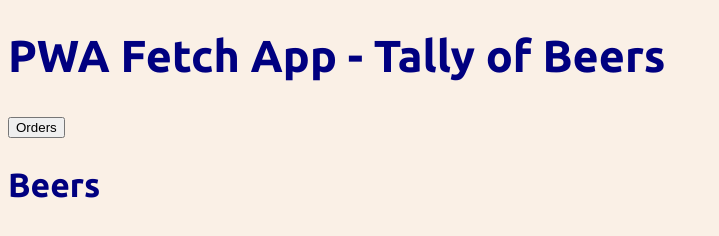
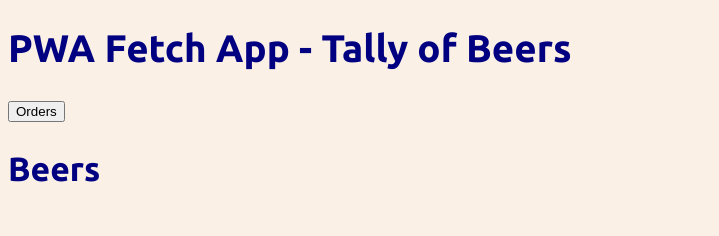
Before and after one commit to vincentpchevalier/pwa-demo-beer-order, a plain HTML site: page index.html in a window 1280 px wide. Shown: the whole page, without its empty margins (0-719 px from the left). Drawn offline with Linux system fonts and the light colour scheme.

Commit message:
Adjust h1

```diff
--- a/css/main.css
+++ b/css/main.css
@@ -3,22 +3,9 @@ body {
 	font-family: Ubuntu, sans-serif;
 }
 
-.ubuntu-regular {
-	font-family: 'Ubuntu', sans-serif;
-	font-weight: 400;
-	font-style: normal;
-}
-
-.ubuntu-bold {
-	font-family: 'Ubuntu', sans-serif;
+h1 {
+	font-size: 2.4rem;
 	font-weight: 700;
-	font-style: normal;
-}
-
-.ubuntu-regular-italic {
-	font-family: 'Ubuntu', sans-serif;
-	font-weight: 400;
-	font-style: italic;
 }
 
 .people-page {
--- a/index.html
+++ b/index.html
@@ -17,7 +17,7 @@
 	</head>
 	<body class="people-page">
 		<header>
-			<h1 class="ubuntu-bold">PWA Fetch App - Tally of Beers</h1>
+			<h1>PWA Fetch App - Tally of Beers</h1>
 			<button id="go-to-orders">Orders</button>
 		</header>
 
```
